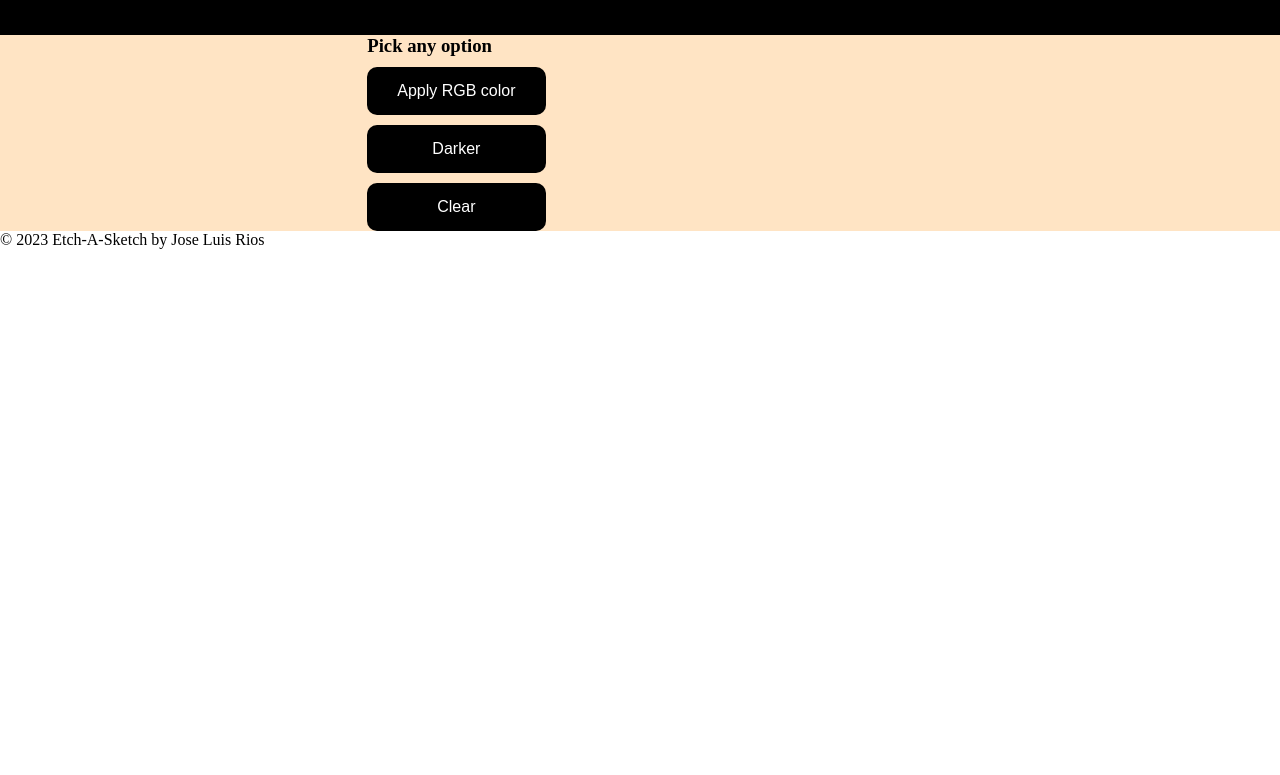
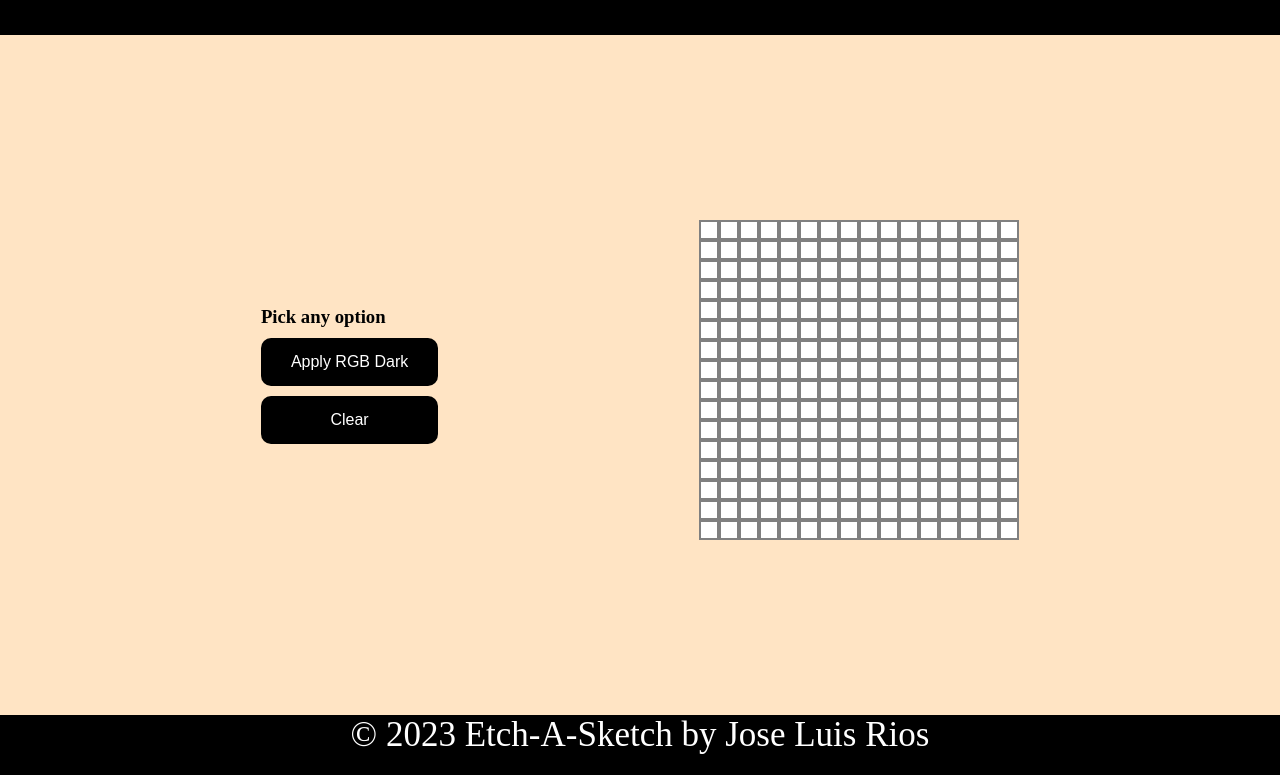
Before and after one commit to jose031199/EtchSketch, a plain HTML site: page index.html in a window 1280 px wide. Both pictures are taken after a click on the button "Clear". Shown: the part 50-825 px from the top of the page. Before the commit the page ends 800 px from the top, so only its background shows below. Drawn offline with Linux system fonts and the light colour scheme.

Commit message:
Creating the js file and adding events for hover and click

```diff
--- a/index.html
+++ b/index.html
@@ -15,9 +15,8 @@
         <div class="sketch-options">
             <h3>Pick any option</h3>
             <ul>
-                <button>Apply RGB color</button>
-                <button>Darker</button>
-                <button>Clear</button>
+                <button id="darkColor">Apply RGB Dark</button>
+                <button id="clear">Clear</button>
             </ul>
         </div>
 
--- a/script.js
+++ b/script.js
@@ -1,3 +1,38 @@
 //Initialize to create the etc-sketch
+const sketchContainer =  document.getElementById('container');
+const clearBtn = document.getElementById('clear');
+const darkBtn = document.getElementById('darkColor');
+const div = document.createElement('div');
+let isDark= false;
+creatingSketch();
+function creatingSketch(size = 16){
+    for (let index = 0; index < size**2; index++) {
+        const squares = document.createElement('div');
+        squares.setAttribute('style','height:20px;width:20px;background-color:white;border:2px solid grey;')
+        squares.addEventListener('mouseover',(e)=>{
+            squareColor = chooseColor(isDark);
+            e.target.setAttribute('style',`background-color:${squareColor}`);
+        });
+        sketchContainer.append(squares);
+    }
+    sketchContainer.setAttribute('style',`display:grid;grid-template-columns:repeat(${size},1fr);margin-top:10px;`)
+}
 
-const sketchContainer =  document.getElementById('container');
+function chooseColor(isDark){
+    listColors = ['red','green','blue'];
+    if (isDark) {
+        listColors = ['rgb(101, 7, 7)','rgb(3, 86, 3)','rgb(9, 9, 84)'];
+    }
+    value=listColors[Math.floor(Math.random() * Math.floor(listColors.length))];
+    return value;
+}
+
+
+darkBtn.addEventListener('click',(e)=>{
+    isDark = true;
+});
+
+clearBtn.addEventListener('click',(e)=>{
+    sketchContainer.innerHTML = '';
+    creatingSketch();
+});
--- a/style.css
+++ b/style.css
@@ -15,6 +15,7 @@
     margin: 0;
     padding: 0;
     box-sizing: border-box;
+    overflow: hidden;
 }
 
 button{
@@ -24,6 +25,12 @@ button{
     background-color: var(--primaryColor);
     color: var(--secondayColor);
     font-size: var(--smFont);
+}
+
+button:hover{
+    cursor: pointer;
+    background-color: var(--secondayColor);
+    color:var(--primaryColor);
 }
 
 .header{
@@ -42,6 +49,7 @@ button{
     display: flex;
     align-items: center;
     justify-content: space-evenly;
+    height: 85vh;
 }
 
 .sketch-options ul{
@@ -49,6 +57,14 @@ button{
     display: flex;
     flex-direction: column;
     gap: 10px;
+}
+
+footer{
+    text-align: center;
+    background-color: var(--primaryColor);
+    color: var(--secondayColor);
+    font-size: var(--mdFont);
+    height: 60px;
 }
 
 
```
